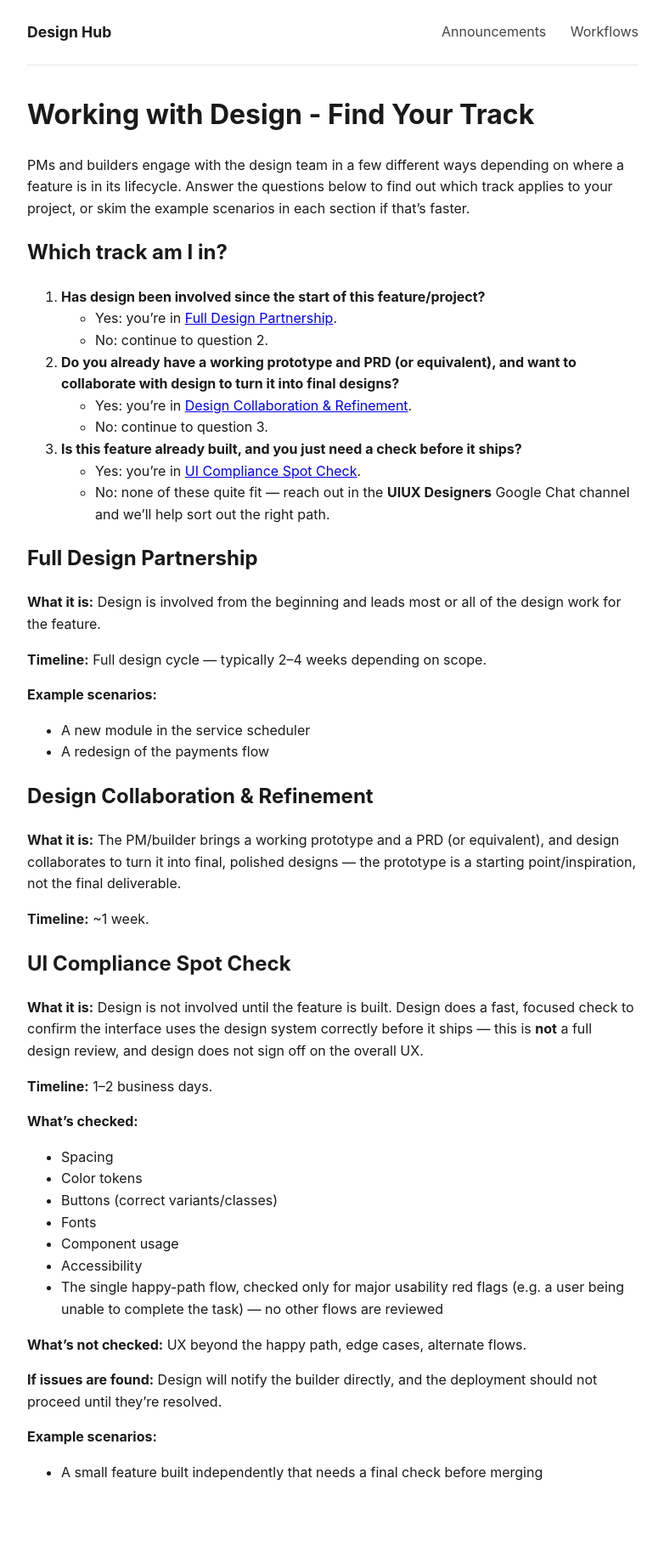
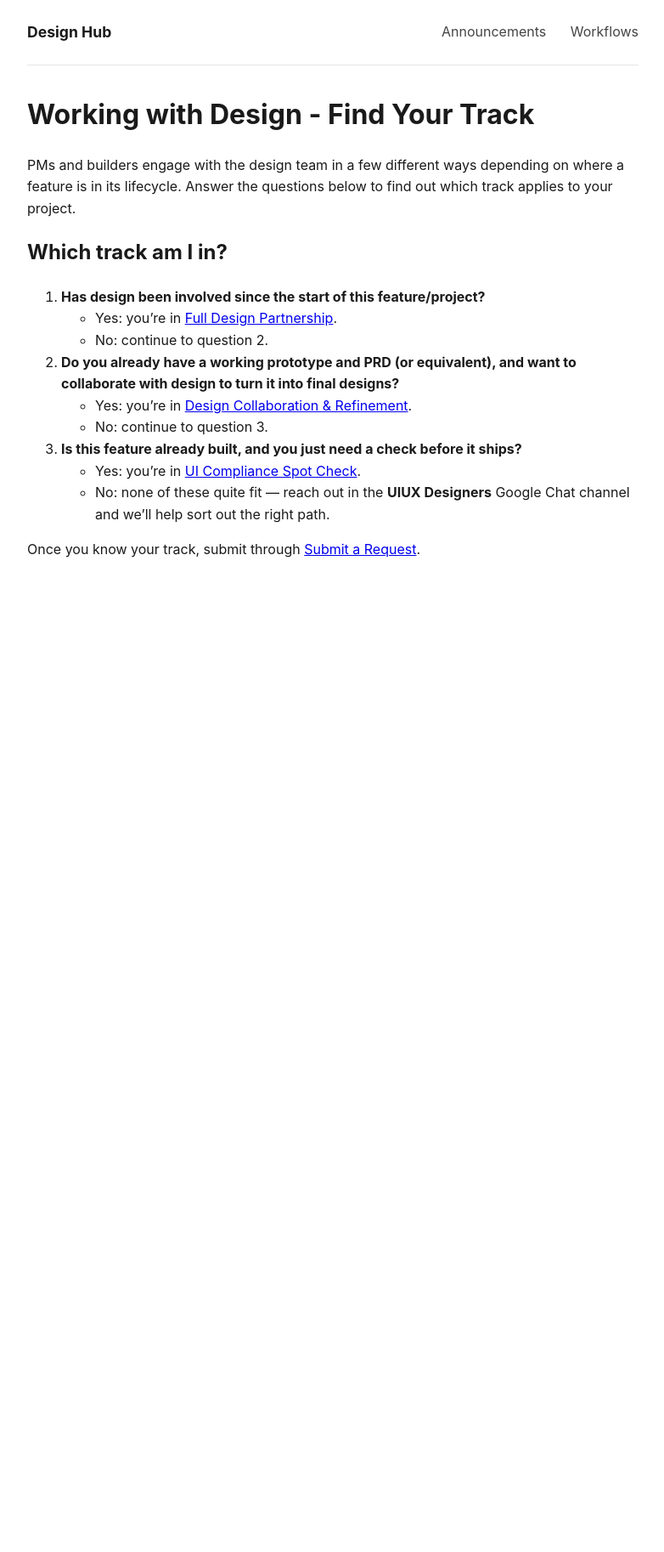
Before and after one commit to jennlatran/design-hub, a Jekyll site: the page built from _workflows/engaging-with-design.md, in a window 1280 px wide. Shown: the whole page at 85% size, without its empty margins (248-1030 px from the left). Built offline with Jekyll 4.4.1, drawn with Linux system fonts in a browser that asks for light colours; after the commit the page ends 900 px from its top, so only the background shows below that.

Commit message:
docs: split Engage with Design into decision tree + per-track pages

```diff
--- a/_workflows/engaging-with-design.md
+++ b/_workflows/engaging-with-design.md
@@ -4,72 +4,21 @@ title: Working with Design - Find Your Track
 
 PMs and builders engage with the design team in a few different ways
 depending on where a feature is in its lifecycle. Answer the questions
-below to find out which track applies to your project, or skim the example
-scenarios in each section if that's faster.
+below to find out which track applies to your project.
 
 ## Which track am I in?
 
 1. **Has design been involved since the start of this feature/project?**
-   - Yes: you're in [Full Design Partnership](#full-design-partnership).
+   - Yes: you're in [Full Design Partnership]({{ '/workflows/full-design-partnership/' | relative_url }}).
    - No: continue to question 2.
 2. **Do you already have a working prototype and PRD (or equivalent), and
    want to collaborate with design to turn it into final designs?**
-   - Yes: you're in [Design Collaboration & Refinement](#design-collaboration--refinement).
+   - Yes: you're in [Design Collaboration & Refinement]({{ '/workflows/collaboration-and-refinement/' | relative_url }}).
    - No: continue to question 3.
 3. **Is this feature already built, and you just need a check before it
    ships?**
-   - Yes: you're in [UI Compliance Spot Check](#ui-compliance-spot-check).
+   - Yes: you're in [UI Compliance Spot Check]({{ '/workflows/compliance-spot-check/' | relative_url }}).
    - No: none of these quite fit — reach out in the **UIUX Designers**
      Google Chat channel and we'll help sort out the right path.
 
-## Full Design Partnership
-{: #full-design-partnership }
-
-**What it is:** Design is involved from the beginning and leads most or all
-of the design work for the feature.
-
-**Timeline:** Full design cycle — typically 2–4 weeks depending on scope.
-
-**Example scenarios:**
-- A new module in the service scheduler
-- A redesign of the payments flow
-
-## Design Collaboration & Refinement
-{: #design-collaboration--refinement }
-
-**What it is:** The PM/builder brings a working prototype and a PRD (or
-equivalent), and design collaborates to turn it into final, polished
-designs — the prototype is a starting point/inspiration, not the final
-deliverable.
-
-**Timeline:** ~1 week.
-
-## UI Compliance Spot Check
-{: #ui-compliance-spot-check }
-
-**What it is:** Design is not involved until the feature is built. Design
-does a fast, focused check to confirm the interface uses the design system
-correctly before it ships — this is **not** a full design review, and
-design does not sign off on the overall UX.
-
-**Timeline:** 1–2 business days.
-
-**What's checked:**
-- Spacing
-- Color tokens
-- Buttons (correct variants/classes)
-- Fonts
-- Component usage
-- Accessibility
-- The single happy-path flow, checked only for major usability red flags
-  (e.g. a user being unable to complete the task) — no other flows are
-  reviewed
-
-**What's not checked:** UX beyond the happy path, edge cases, alternate
-flows.
-
-**If issues are found:** Design will notify the builder directly, and the
-deployment should not proceed until they're resolved.
-
-**Example scenarios:**
-- A small feature built independently that needs a final check before merging
+Once you know your track, submit through [Submit a Request]({{ '/submit-a-request/' | relative_url }}).
```
Also changed, not shown: _workflows/collaboration-and-refinement.md (added, +23 -0 lines), _workflows/compliance-spot-check.md (added, +47 -0 lines), _workflows/full-design-partnership.md (added, +21 -0 lines).
